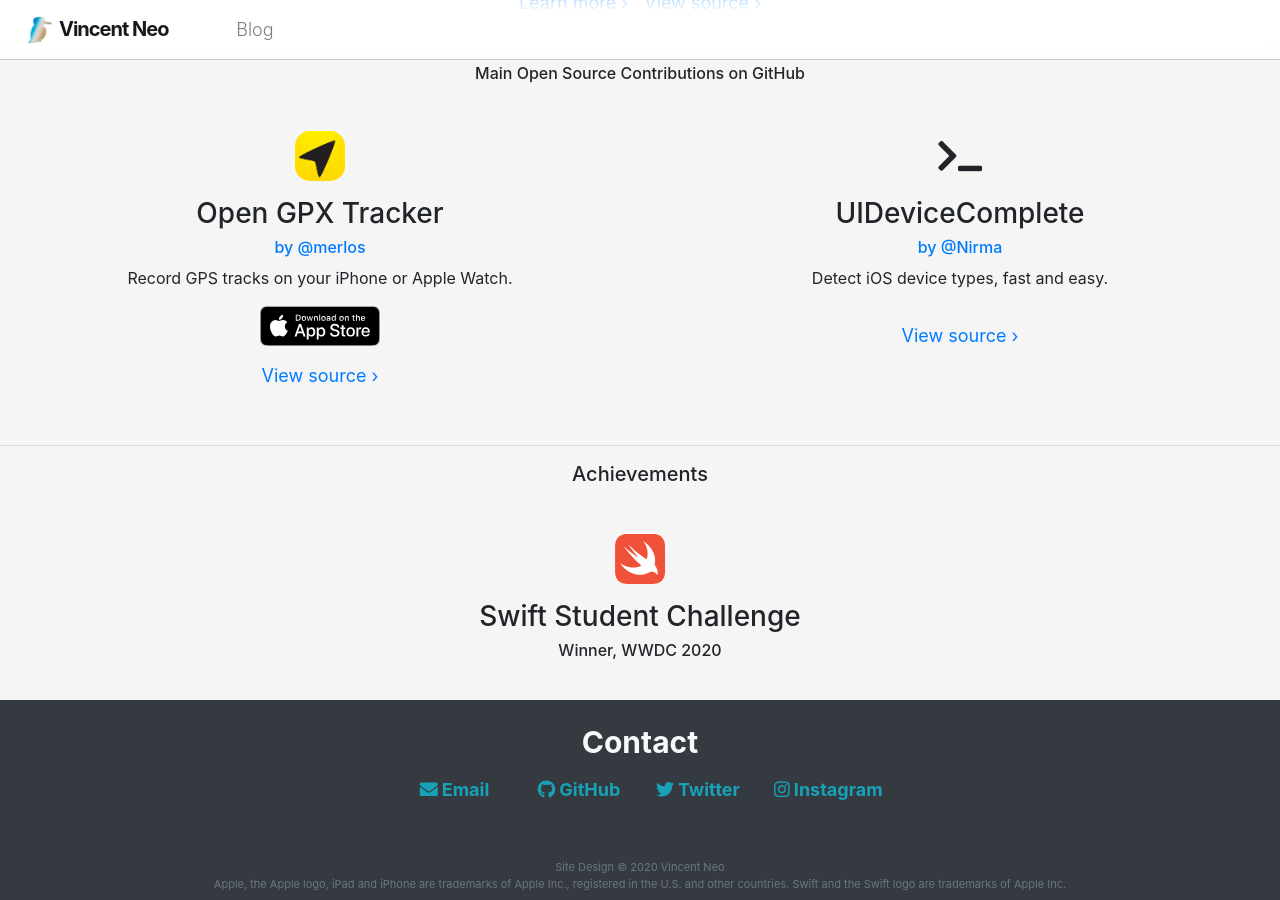
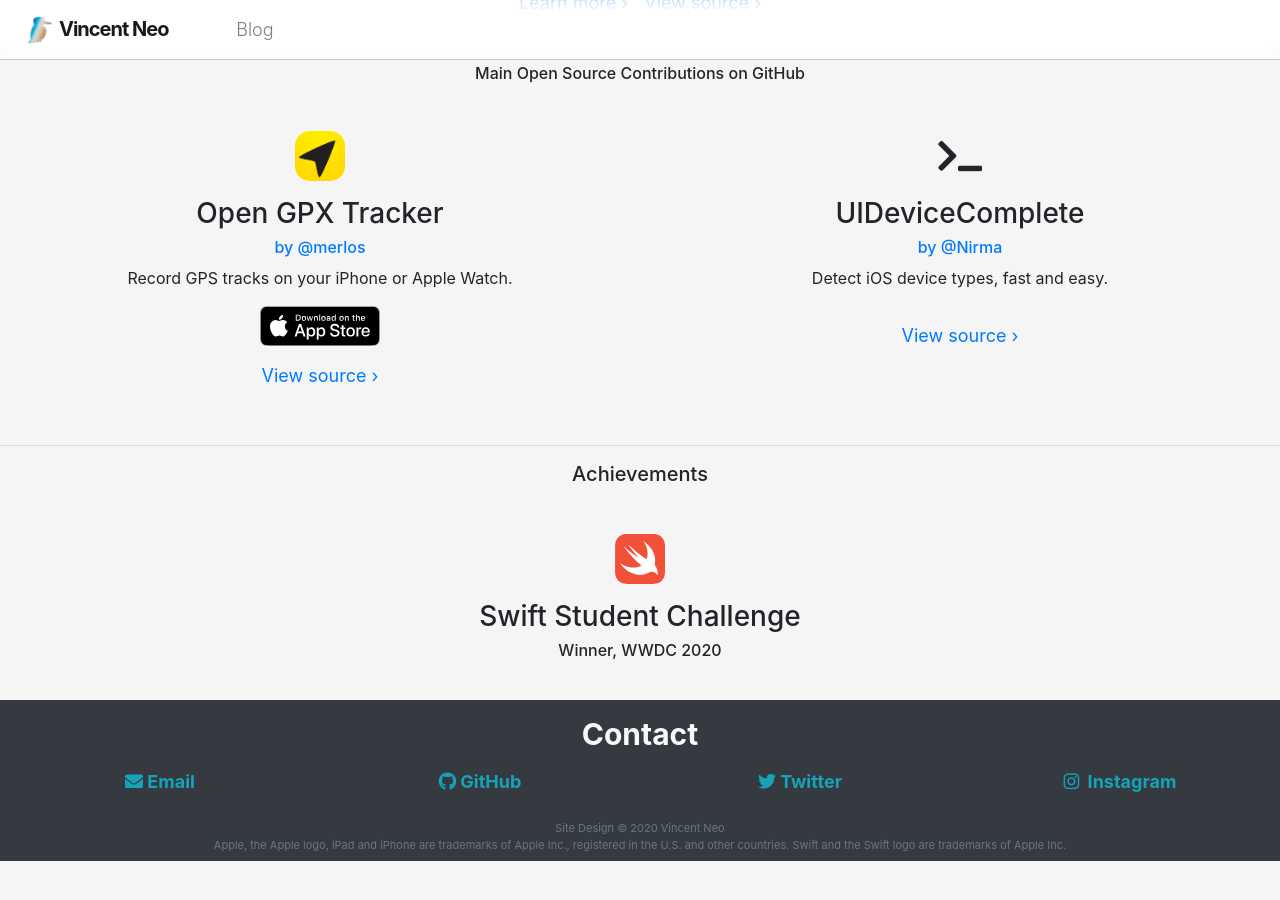
Before and after one commit to vincentneo/vincentneo.github.io, a Jekyll site: the page index.html, which Jekyll copies as it is, in a window 1280 px wide and 900 px high, scrolled down 1501 px. Built offline with Jekyll 4.4.1, drawn with Linux system fonts in a browser that asks for light colours; after the commit the page ends 2362 px from its top, so only the background shows below that.

Commit message:
fix footer

```diff
--- a/index.html
+++ b/index.html
@@ -140,26 +140,24 @@
 		</div>
 		<a name="contact"></a>
 		<footer class="page-footer text-light bg-dark mb-0 mt-auto">
-            <div class=" text-center text-md-left">
-                <div class="row pb-5">
-					<div class="mx-auto">
-                        <h5 class="font-weight-bold text-center mt-4 mb-2" style="font-size: 30px;">Contact</h5>
-                        <div class="row" >
-							<a class="col-md-3 nav-link font-weight-bold text-info" href="mailto:vincent-neo@outlook.sg">
-								<i class="fa fa-envelope pr-1"></i>Email
+            <div class=" text-center text-md-left ">
+				<h5 class="font-weight-bold text-center mx-auto pt-3 mb-2" style="font-size: 30px;">Contact</h5>
+
+				<div class="row m-0" style="min-height: 60px">
+					<a class="col-md-3 nav-link text-center font-weight-bold text-info" href="mailto:vincent-neo@outlook.sg">
+						<i class="fa fa-envelope"></i> Email
 					</a>
-							<a class="col-md-3 nav-link font-weight-bold text-info" href="https://github.com/vincentneo">
-									<i class="fab fa-github pr-1"></i>GitHub
+					<a class="col-md-3 nav-link  text-center font-weight-bold text-info" href="https://github.com/vincentneo">
+						<i class="fab fa-github"></i> GitHub
 					</a>
-							<a class="col-md-3 nav-link font-weight-bold text-info" href="https://twitter.com/iVincentNeo">
-									<i class="fab fa-twitter pr-1"></i>Twitter
+					<a class="col-md-3 nav-link  text-center font-weight-bold text-info" href="https://twitter.com/iVincentNeo">
+						<i class="fab fa-twitter"></i> Twitter
 					</a>
-							<a class="col-md-3 nav-link font-weight-bold text-info" href="https://www.instagram.com/neo.vincent/">
-									<div style="white-space: nowrap;"><i class="fab fa-instagram pr-1"></i>Instagram</div>
+					<a class="col-md-3 nav-link  text-center font-weight-bold text-info" href="https://www.instagram.com/neo.vincent/">
+						<i class="fab fa-instagram pr-1"></i> Instagram
 					</a>
 				</div>
-                    </div>
-                </div>
+
 				<p style="font-size: 11px" class="mb-0 text-center text-secondary">Site Design &copy; 2020 Vincent Neo</p>
 				<p class="text-center mb-0 pb-2 text-secondary" style="font-size: 11px">
 						Apple, the Apple logo, iPad and iPhone are trademarks of Apple Inc., registered in the U.S. and other countries. Swift and the Swift logo are trademarks of Apple Inc.</p>
```
Also changed, not shown: _layouts/default.html (+13 -15 lines). Lines whose indentation alone changed are shown as unchanged.
